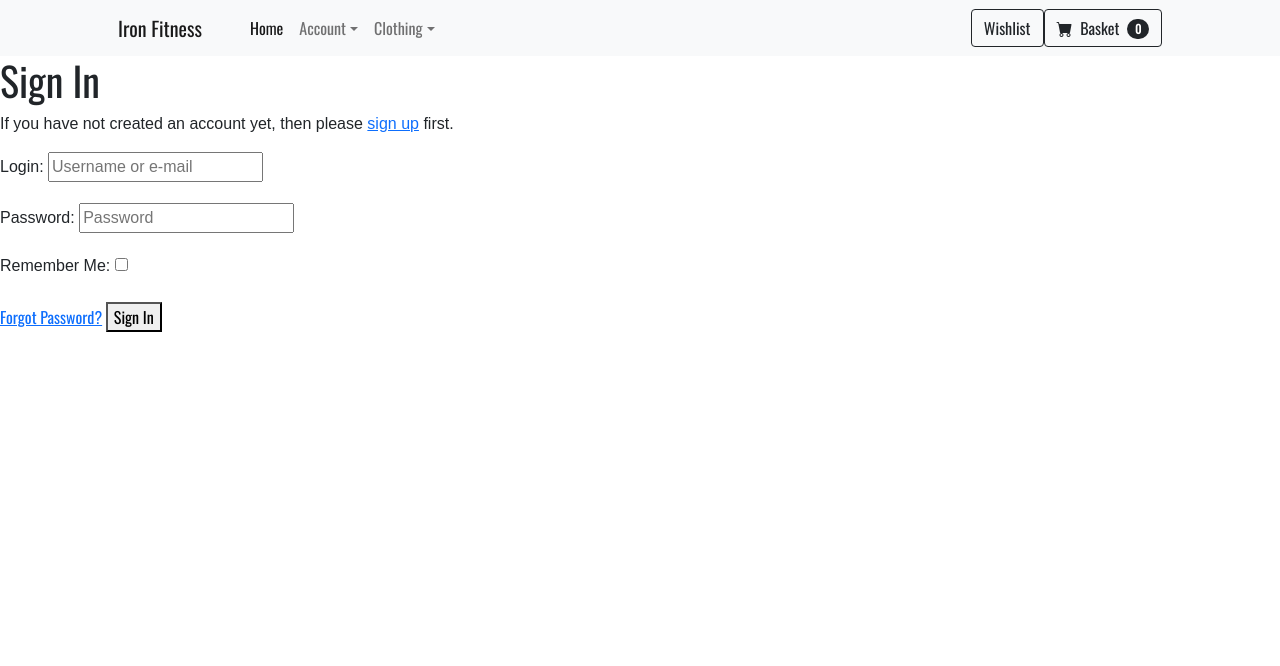
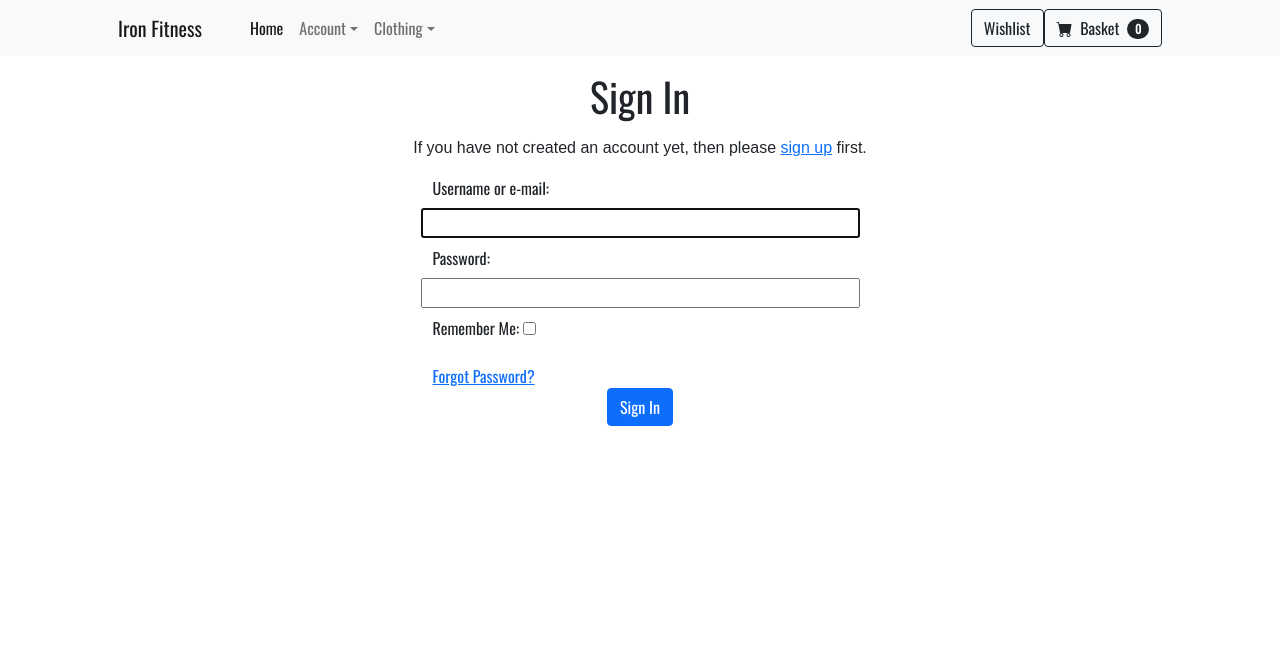
Before and after one commit to sams4566/bear-fitness, a Django app: page /accounts/login/ in a window 1280 px wide. Shown: the top 666 px of the page. Run offline with Django 3.2, Linux system fonts and the light colour scheme; some libraries are stand-ins or nearby versions; some web fonts are replaced.

Commit message:
Change the layout of the allauth pages

```diff
--- a/templates/allauth/account/account_inactive.html
+++ b/templates/allauth/account/account_inactive.html
@@ -4,7 +4,7 @@
 
 {% block head_title %}{% trans "Account Inactive" %}{% endblock %}
 
-{% block content %}
+{% block inner_content %}
 <h1>{% trans "Account Inactive" %}</h1>
 
 <p>{% trans "This account is inactive." %}</p>
--- a/templates/allauth/account/base.html
+++ b/templates/allauth/account/base.html
@@ -1 +1,14 @@
 {% extends "base.html" %}
+
+{% block content %}
+
+<div class="container">
+    <div class="row">
+        <div class="col-12 col-md-10 offset-md-1">
+            {% block inner_content %}
+            {% endblock %}
+        </div>
+    </div>
+</div>
+
+{% endblock %}
--- a/templates/allauth/account/email.html
+++ b/templates/allauth/account/email.html
@@ -4,7 +4,7 @@
 
 {% block head_title %}{% trans "Account" %}{% endblock %}
 
-{% block content %}
+{% block inner_content %}
     <h1>{% trans "E-mail Addresses" %}</h1>
 {% if user.emailaddress_set.all %}
 <p>{% trans 'The following e-mail addresses are associated with your account:' %}</p>
--- a/templates/allauth/account/email_confirm.html
+++ b/templates/allauth/account/email_confirm.html
@@ -6,7 +6,7 @@
 {% block head_title %}{% trans "Confirm E-mail Address" %}{% endblock %}
 
 
-{% block content %}
+{% block inner_content %}
 <h1>{% trans "Confirm E-mail Address" %}</h1>
 
 {% if confirmation %}
@@ -17,7 +17,7 @@
 
 <form method="post" action="{% url 'account_confirm_email' confirmation.key %}">
 {% csrf_token %}
-    <button type="submit">{% trans 'Confirm' %}</button>
+    <button class="btn btn-primary mx-auto content-width" type="submit">{% trans 'Confirm' %}</button>
 </form>
 
 {% else %}
--- a/templates/allauth/account/login.html
+++ b/templates/allauth/account/login.html
@@ -5,17 +5,20 @@
 
 {% block head_title %}{% trans "Sign In" %}{% endblock %}
 
-{% block content %}
-
-<h1>{% trans "Sign In" %}</h1>
+{% block inner_content %}
+<div class="container">
+  <div class="row pt-3">
+    <h1 class="center-text">{% trans "Sign In" %}</h1>
+  </div>
 
   {% get_providers as socialaccount_providers %}
 
   {% if socialaccount_providers %}
-<p>{% blocktrans with site.name as site_name %}Please sign in with one
+  <div class="row pt-2">
+    <p class="center-text">{% blocktrans with site.name as site_name %}Please sign in with one
       of your existing third party accounts. Or, <a href="{{ signup_url }}">sign up</a>
       for a {{ site_name }} account and sign in below:{% endblocktrans %}</p>
-
+  </div>
   <div class="socialaccount_ballot">
 
     <ul class="socialaccount_providers">
@@ -29,18 +32,40 @@ for a {{ site_name }} account and sign in below:{% endblocktrans %}</p>
   {% include "socialaccount/snippets/login_extra.html" %}
 
   {% else %}
-<p>{% blocktrans %}If you have not created an account yet, then please
+  <div class="row pt-2">
+    <p class="center-text">{% blocktrans %}If you have not created an account yet, then please
       <a href="{{ signup_url }}">sign up</a> first.{% endblocktrans %}</p>
+  </div>
   {% endif %}
 
+  <div class="row mx-auto">
+    <div class="col-12 col-md-6 offset-md-3">
       <form class="login" method="POST" action="{% url 'account_login' %}">
         {% csrf_token %}
-  {{ form.as_p }}
+        <div class="row">
+          <label for="id_login">Username or e-mail:</label>
+        </div>
+        <div class="row pb-2">
+          <input type="text" name="login" autofocus="autofocus" required="" id="id_login">
+        </div>
+        <div class="row">
+          <label for="id_password">Password:</label>
+        </div>
+        <div class="row pb-2">
+          <input type="password" name="password" required="" id="id_password">
+        </div>
+        <label for="id_remember">Remember Me:</label>
+        <input type="checkbox" name="remember" id="id_remember">
         {% if redirect_field_value %}
         <input type="hidden" name="{{ redirect_field_name }}" value="{{ redirect_field_value }}" />
         {% endif %}
-  <a class="button secondaryAction" href="{% url 'account_reset_password' %}">{% trans "Forgot Password?" %}</a>
-  <button class="primaryAction" type="submit">{% trans "Sign In" %}</button>
+        <div class="row pt-3">
+          <a class="button secondaryAction mx-auto" href="{% url 'account_reset_password' %}">{% trans "Forgot Password?" %}</a>
+          <button class="primaryAction btn btn-primary mx-auto content-width" type="submit">{% trans "Sign In" %}</button>
+        </div>
       </form>
+    </div>
+  </div>
+</div>
 
 {% endblock %}
--- a/templates/allauth/account/password_change.html
+++ b/templates/allauth/account/password_change.html
@@ -4,12 +4,12 @@
 
 {% block head_title %}{% trans "Change Password" %}{% endblock %}
 
-{% block content %}
+{% block inner_content %}
     <h1>{% trans "Change Password" %}</h1>
 
     <form method="POST" action="{% url 'account_change_password' %}" class="password_change">
         {% csrf_token %}
         {{ form.as_p }}
-        <button type="submit" name="action">{% trans "Change Password" %}</button>
+        <button class="btn btn-primary mx-auto content-width" type="submit" name="action">{% trans "Change Password" %}</button>
     </form>
 {% endblock %}
--- a/templates/allauth/account/password_reset.html
+++ b/templates/allauth/account/password_reset.html
@@ -5,7 +5,7 @@
 
 {% block head_title %}{% trans "Password Reset" %}{% endblock %}
 
-{% block content %}
+{% block inner_content %}
 
     <h1>{% trans "Password Reset" %}</h1>
     {% if user.is_authenticated %}
@@ -17,7 +17,7 @@
     <form method="POST" action="{% url 'account_reset_password' %}" class="password_reset">
         {% csrf_token %}
         {{ form.as_p }}
-        <input type="submit" value="{% trans 'Reset My Password' %}" />
+        <input class="btn btn-primary mx-auto content-width" type="submit" value="{% trans 'Reset My Password' %}" />
     </form>
 
     <p>{% blocktrans %}Please contact us if you have any trouble resetting your password.{% endblocktrans %}</p>
--- a/templates/allauth/account/password_reset_done.html
+++ b/templates/allauth/account/password_reset_done.html
@@ -5,7 +5,7 @@
 
 {% block head_title %}{% trans "Password Reset" %}{% endblock %}
 
-{% block content %}
+{% block inner_content %}
     <h1>{% trans "Password Reset" %}</h1>
 
     {% if user.is_authenticated %}
--- a/templates/allauth/account/password_reset_from_key.html
+++ b/templates/allauth/account/password_reset_from_key.html
@@ -3,7 +3,7 @@
 {% load i18n %}
 {% block head_title %}{% trans "Change Password" %}{% endblock %}
 
-{% block content %}
+{% block inner_content %}
     <h1>{% if token_fail %}{% trans "Bad Token" %}{% else %}{% trans "Change Password" %}{% endif %}</h1>
 
     {% if token_fail %}
@@ -14,7 +14,7 @@
             <form method="POST" action="{{ action_url }}">
                 {% csrf_token %}
                 {{ form.as_p }}
-                <input type="submit" name="action" value="{% trans 'change password' %}"/>
+                <input class="btn btn-primary mx-auto content-width" type="submit" name="action" value="{% trans 'change password' %}"/>
             </form>
         {% else %}
             <p>{% trans 'Your password is now changed.' %}</p>
--- a/templates/allauth/account/password_reset_from_key_done.html
+++ b/templates/allauth/account/password_reset_from_key_done.html
@@ -3,7 +3,7 @@
 {% load i18n %}
 {% block head_title %}{% trans "Change Password" %}{% endblock %}
 
-{% block content %}
+{% block inner_content %}
     <h1>{% trans "Change Password" %}</h1>
     <p>{% trans 'Your password is now changed.' %}</p>
 {% endblock %}
--- a/templates/allauth/account/password_set.html
+++ b/templates/allauth/account/password_set.html
@@ -4,12 +4,12 @@
 
 {% block head_title %}{% trans "Set Password" %}{% endblock %}
 
-{% block content %}
+{% block inner_content %}
     <h1>{% trans "Set Password" %}</h1>
 
     <form method="POST" action="{% url 'account_set_password' %}" class="password_set">
         {% csrf_token %}
         {{ form.as_p }}
-        <input type="submit" name="action" value="{% trans 'Set Password' %}"/>
+        <input class="btn btn-primary mx-auto content-width" type="submit" name="action" value="{% trans 'Set Password' %}"/>
     </form>
 {% endblock %}
--- a/templates/allauth/account/signup_closed.html
+++ b/templates/allauth/account/signup_closed.html
@@ -4,7 +4,7 @@
 
 {% block head_title %}{% trans "Sign Up Closed" %}{% endblock %}
 
-{% block content %}
+{% block inner_content %}
 <h1>{% trans "Sign Up Closed" %}</h1>
 
 <p>{% trans "We are sorry, but the sign up is currently closed." %}</p>
--- a/templates/allauth/account/verification_sent.html
+++ b/templates/allauth/account/verification_sent.html
@@ -4,7 +4,7 @@
 
 {% block head_title %}{% trans "Verify Your E-mail Address" %}{% endblock %}
 
-{% block content %}
+{% block inner_content %}
     <h1>{% trans "Verify Your E-mail Address" %}</h1>
 
     <p>{% blocktrans %}We have sent an e-mail to you for verification. Follow the link provided to finalize the signup process. Please contact us if you do not receive it within a few minutes.{% endblocktrans %}</p>
--- a/templates/allauth/account/verified_email_required.html
+++ b/templates/allauth/account/verified_email_required.html
@@ -4,7 +4,7 @@
 
 {% block head_title %}{% trans "Verify Your E-mail Address" %}{% endblock %}
 
-{% block content %}
+{% block inner_content %}
 <h1>{% trans "Verify Your E-mail Address" %}</h1>
 
 {% url 'account_email' as email_url %}
```
Also changed, not shown: templates/allauth/account/signup.html (+4 -4 lines). Lines whose indentation alone changed are shown as unchanged.
